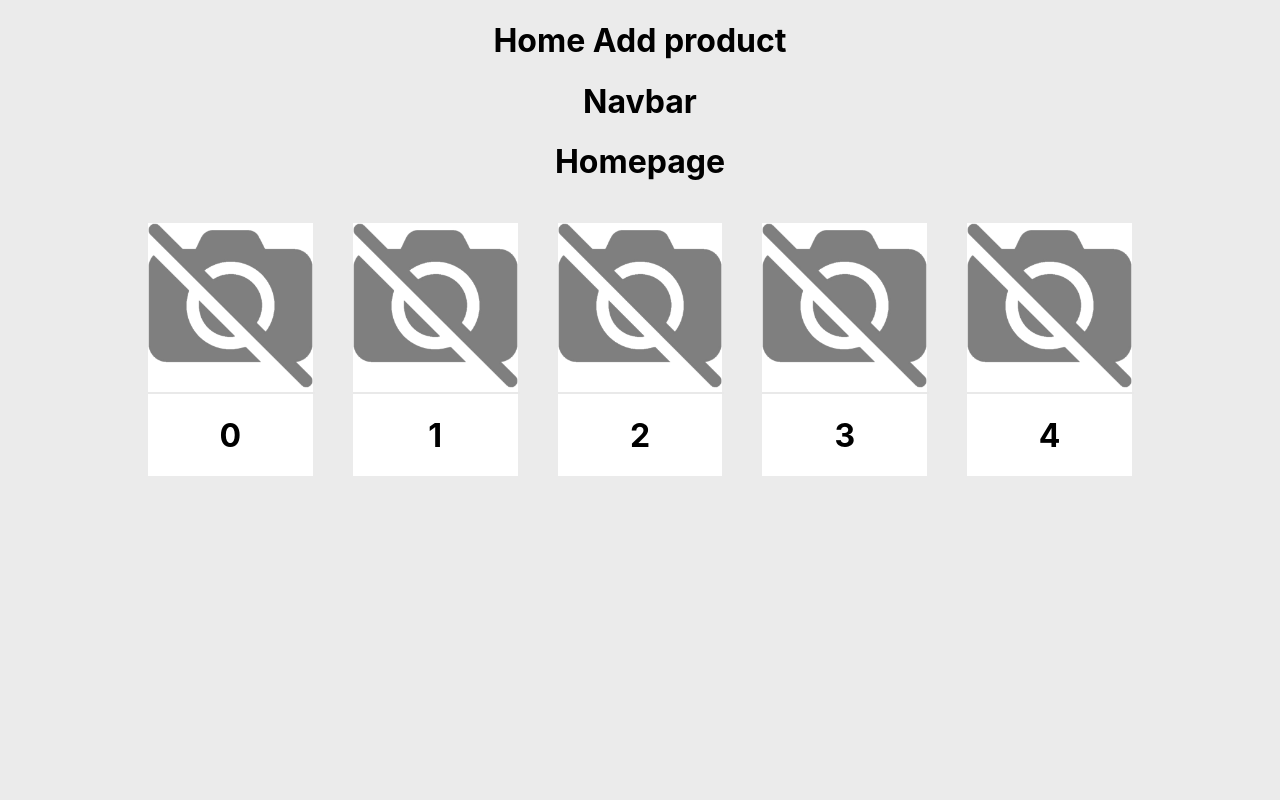
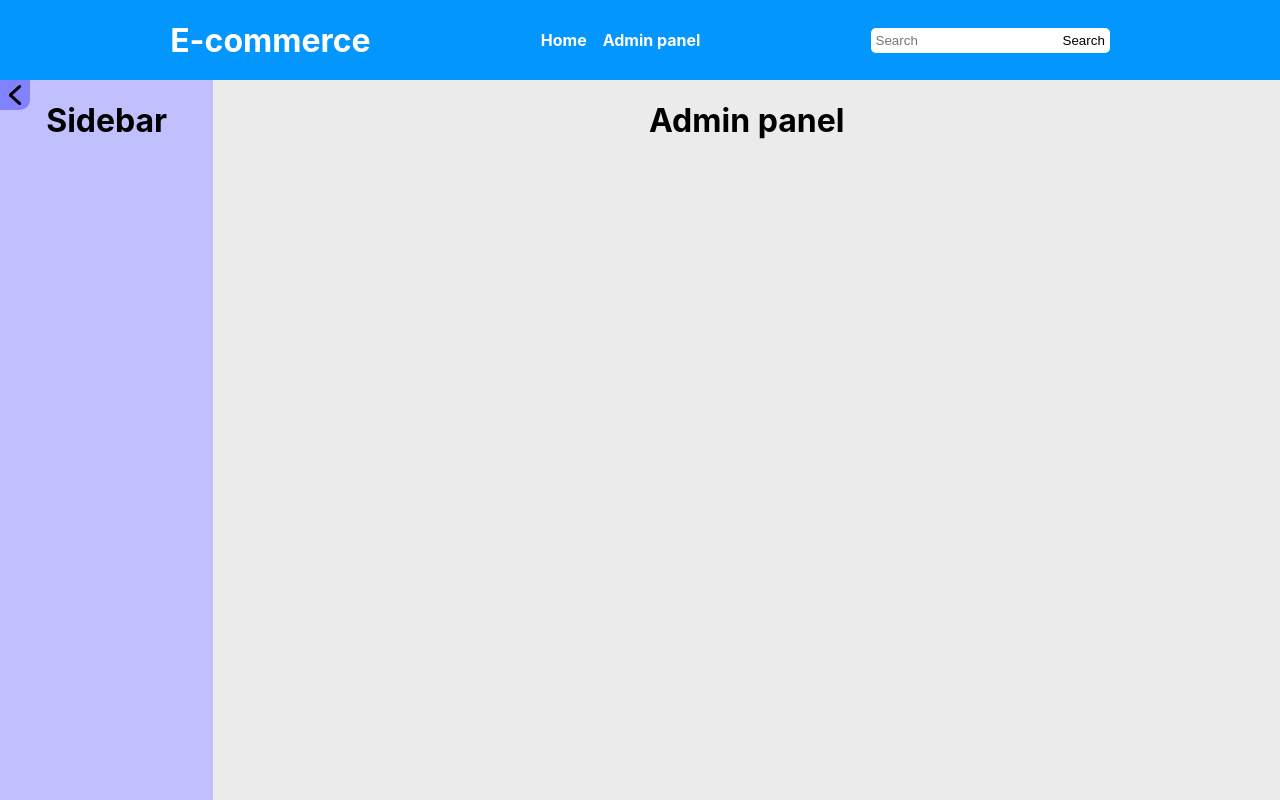
Before and after one commit to IgnacioCava/rb-bc-ecom, a React (Create React App) app: page /admin in a window 1280 px wide. Built offline with nearby package versions, Linux system fonts and the light colour scheme.

Commit message:
v0.3.0. Added layout for admin panel

```diff
--- a/src/App.css
+++ b/src/App.css
@@ -1,6 +1,10 @@
 .App {
   text-align: center;
+  height: 100%;
+}
 
+#root{
+  height: 100%;
 }
 
 .App-logo {
--- a/src/App.js
+++ b/src/App.js
@@ -1,14 +1,19 @@
 import logo from './logo.svg';
 import './App.css';
 import Homepage from './pages/Homepage/Homepage';
+import AdminPanel from './pages/Admin/AdminPanel';
 import Navbar from './components/Navbar/Navbar';
+import {Routes, Route} from 'react-router-dom';
 
 function App() {
 
   return (
     <div className="App">
       <Navbar/>
-      <Homepage/>
+      <Routes>
+        <Route path='/' element={<Homepage/>}/>
+        <Route path='/admin' element={<AdminPanel/>}/>
+      </Routes>
     </div>
   );
 }
--- a/src/components/CardSchemas/ProductCard.jsx
+++ b/src/components/CardSchemas/ProductCard.jsx
@@ -25,6 +25,7 @@ const Card = styled.div`
     padding:20px;
     box-sizing: border-box;
     border-radius: 5px;
+
     hr{
         margin:0;
         border:1px solid #e9e9e9;
@@ -33,10 +34,16 @@ const Card = styled.div`
 `
 
 const Image = styled.img`
-width: 100%;
+    width: 100%;
 `
 
 const Wrapper = styled.div`
-background-color: #fff;
-width: 100%;
+    background-color: #fff;
+    width: 100%;
+    box-shadow: 1px 1px 5px rgba(0,0,0,0.5);
+    transition: .4s;
+    &:hover{
+        transform: scale(105%);
+        box-shadow: 1px 6px 10px 2px rgb(0 0 0 / 50%);
+    }
 `
--- /dev/null
+++ b/src/components/Navbar/Components/Searchbar/Searchbar.jsx
@@ -0,0 +1,49 @@
+import { Link } from "react-router-dom"
+import { useState } from 'react'
+import { useDispatch } from "react-redux"
+import styled from "styled-components"
+
+export default function Searchbar(){
+
+    const dispatch = useDispatch()
+
+    const [search, setSearch] = useState('')
+
+    function handleSubmit(e){
+        e.preventDefault()
+    }
+
+    function handleInput(e){
+        e.preventDefault()
+        setSearch(e.target.value)
+    }
+    return (
+        <SearchForm onSubmit={handleSubmit}>
+            <SearchInput type='text' placeholder='Search' onChange={handleInput}/>
+            <SubmitButton type='submit' value='Search'/>
+        </SearchForm>
+    )
+}
+
+const SearchForm = styled.form`
+    display: flex;
+    border-radius: 5px;
+    overflow:hidden;
+    *{
+        border:0;
+        padding:5px;
+    }
+`
+
+const SearchInput = styled.input`
+    outline: none;
+`
+
+const SubmitButton = styled.input`
+    background-color: white;
+    cursor:pointer;
+    transition: .1s;
+    &:active{
+        background-color: lightblue;
+    }
+`
--- a/src/components/Navbar/Navbar.jsx
+++ b/src/components/Navbar/Navbar.jsx
@@ -1,10 +1,37 @@
 import { Link } from "react-router-dom"
+import Searchbar from './Components/Searchbar/Searchbar'
+import styled from "styled-components"
 
 export default function Navbar(){
     return (
-        <div>
-            <h1>Home Add product</h1>
-            <h1>Navbar</h1>
-        </div>
+        <Nav>
+            <h1>E-commerce</h1>
+            <Links>
+                    <Link to='/'>Home</Link>
+                    <Link to='/admin'>Admin panel</Link>
+            </Links>
+                <Searchbar/>
+        </Nav>
     )
 }
+
+const Links = styled.div`
+    display: flex;
+    flex-direction: row;
+    gap:1rem;
+    font-weight: bold;
+    a{
+        color:white !important;
+        text-decoration: none;
+    }
+`
+
+const Nav = styled.div`
+    display: flex;
+    flex-direction: row;
+    align-items: center;
+    justify-content: space-evenly;
+    color:white;
+    background-color: #0396ff;
+    height: 10%;
+`
--- a/src/components/ProductsHolder/ProductsHolder.jsx
+++ b/src/components/ProductsHolder/ProductsHolder.jsx
@@ -1,27 +1,66 @@
 import ProductCard from "../CardSchemas/ProductCard"
 import styled from "styled-components"
-import { useEffect } from "react"
+import { useEffect, useState } from "react"
 import autoWheelScroll from "../../helpers/autoWheelScroll"
 
 export default function ProductHolder({products}){
 
+    const [scrollType, setType] = useState('page')
+
+    useEffect(()=>{
+        Array.from(document.getElementsByClassName('scrolltype')).map(button=>button.innerText.toLowerCase()===scrollType?button.style.backgroundColor='lightgrey':button.style.backgroundColor='transparent')
+    }, [scrollType])
+
     return (
-        <Holder id='holder' onWheel={(e)=>{autoWheelScroll(e, 'holder', 'x', 'page')}
-        }>
+        <SectionWrapper>
+            <span>Scroll by:
+                {['Page', 'Product'].map(type =>
+                <Scrolls
+                    type='button'
+                    className="scrolltype"
+                    onClick={()=>setType(type.toLowerCase())}>
+                    {type}
+                </Scrolls>
+                )}
+            </span>
+            <Holder id='holder' onWheel={(e)=>{autoWheelScroll(e, 'holder', 'x', scrollType)}}>
                 {products.map(product => {
                     return (
                         <ProductCard title={product} key={product.id}/>
                     )
                 })}
             </Holder>
+        </SectionWrapper>
+
     )
 }
 
 const Holder = styled.div`
     display: inline-flex;
-width:80%;
     overflow: hidden;
     scroll-snap-type: x mandatory;
     scroll-snap-stop:always;
     scroll-behavior: smooth;
 `
+
+const Scrolls = styled.button`
+    border: none;
+    padding: 5px;
+    border-radius: 5px;
+    transition: .4s;
+    cursor:pointer;
+`
+
+const SectionWrapper = styled.div`
+    display: flex;
+    flex-direction: column;
+    width:80%;
+    margin: auto;
+    background-color: white;
+    padding:10px;
+    span{
+        text-align: start;
+        display: flex;
+        gap:10px;
+    }
+`
--- a/src/index.css
+++ b/src/index.css
@@ -6,6 +6,7 @@ body {
   -webkit-font-smoothing: antialiased;
   -moz-osx-font-smoothing: grayscale;
   background-color: #ebebeb;
+  height: 100vh;
 }
 
 code {
--- /dev/null
+++ b/src/pages/Admin/AdminPanel.jsx
@@ -0,0 +1,17 @@
+import Sidebar from "./Components/Sidebar/Sidebar";
+import Panel from "./Components/Panel/Panel";
+import styled from "styled-components";
+
+export default function AdminPanel(){
+    return (
+        <AdminWrapper>
+            <Sidebar/>
+            <Panel/>
+        </AdminWrapper>
+    )
+}
+
+const AdminWrapper = styled.div`
+    display: flex;
+    height: 90%;
+`
--- /dev/null
+++ b/src/pages/Admin/Components/Panel/Panel.jsx
@@ -0,0 +1,15 @@
+import { Link } from "react-router-dom"
+import styled from "styled-components";
+
+export default function Panel(){
+
+    return (
+        <PanelWrapper>
+            <h1>Admin panel</h1>
+        </PanelWrapper>
+    )
+}
+
+const PanelWrapper = styled.div`
+    width: 100%;
+`
--- /dev/null
+++ b/src/pages/Admin/Components/Sidebar/Sidebar.jsx
@@ -0,0 +1,51 @@
+import { Link } from "react-router-dom"
+import styled from "styled-components";
+import { useState } from "react";
+import arrow from '../../../../assets/images/arrow.png'
+
+export default function Sidebar(){
+
+    const [isOpen, setIsOpen] = useState(true);
+    return (
+        <SidebarWrapper isOpen={isOpen}>
+            <Side isOpen={isOpen}>
+                <h1>Sidebar</h1>
+            </Side>
+            <Widget isOpen={isOpen} onClick={()=>setIsOpen(!isOpen)}>
+                <img isOpen={isOpen}  src={arrow} alt='toggle'/>
+            </Widget>
+        </SidebarWrapper>
+    )
+}
+
+const SidebarWrapper = styled.div`
+    display: flex;
+    width: ${props => props.isOpen ? '20%' : '0%'};
+    &,*{transition: .5s ease-in-out;}
+    height: 100%;
+`
+
+const Side = styled.div`
+    width: ${props => props.isOpen ? '100%' : '0%'};
+    background-color: #c0c0ff;
+    overflow: hidden;
+    transition: .5s ease-in-out;
+
+`
+
+const Widget = styled.div`
+    display: flex;
+    width: 30px;
+    height: 30px;
+    position: absolute;
+    img{
+        width: 100%;
+        transform: rotate(${props => props.isOpen ? '0deg' : '180deg'});
+    }
+    overflow: hidden;
+    padding:5px;
+    box-sizing: border-box;
+    transition: .5s ease-in-out;
+    background-color: ${props => props.isOpen ? '#8282ff' : '#c0c0ff'};
+    border-radius: 0 0 10px 0;
+`
```
Also changed, not shown: src/components/Searchbar/Searchbar.jsx (deleted, +0 -25 lines), src/assets/images/arrow.png (added). Lines whose indentation alone changed are shown as unchanged.
